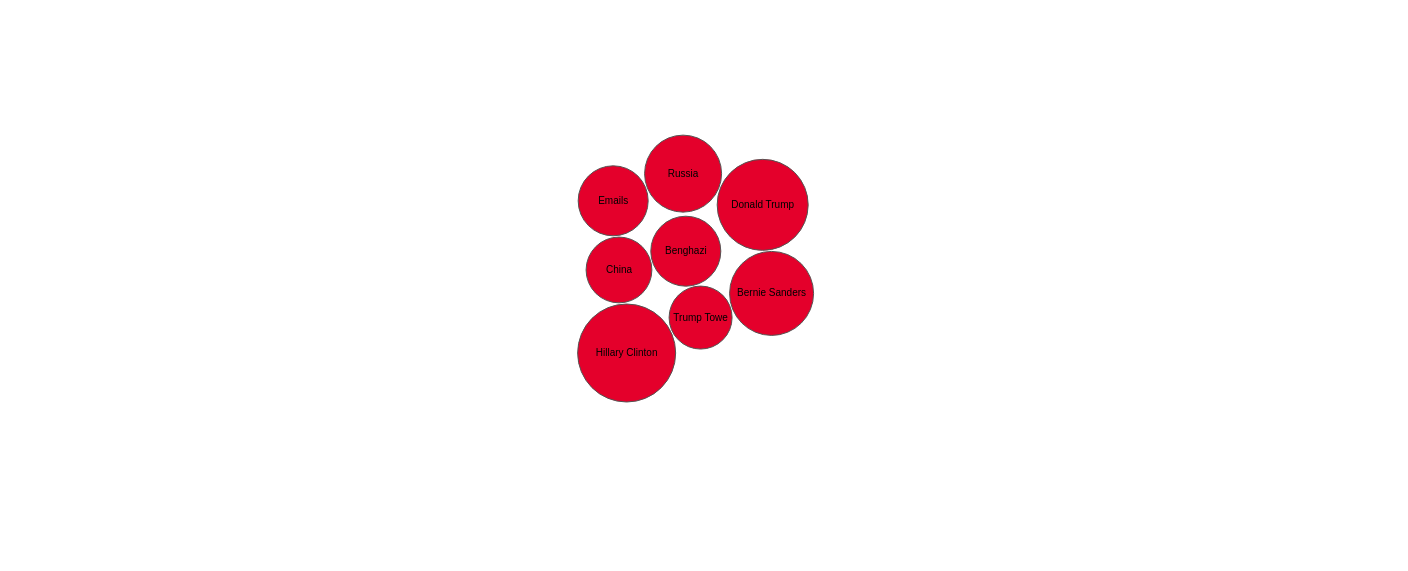
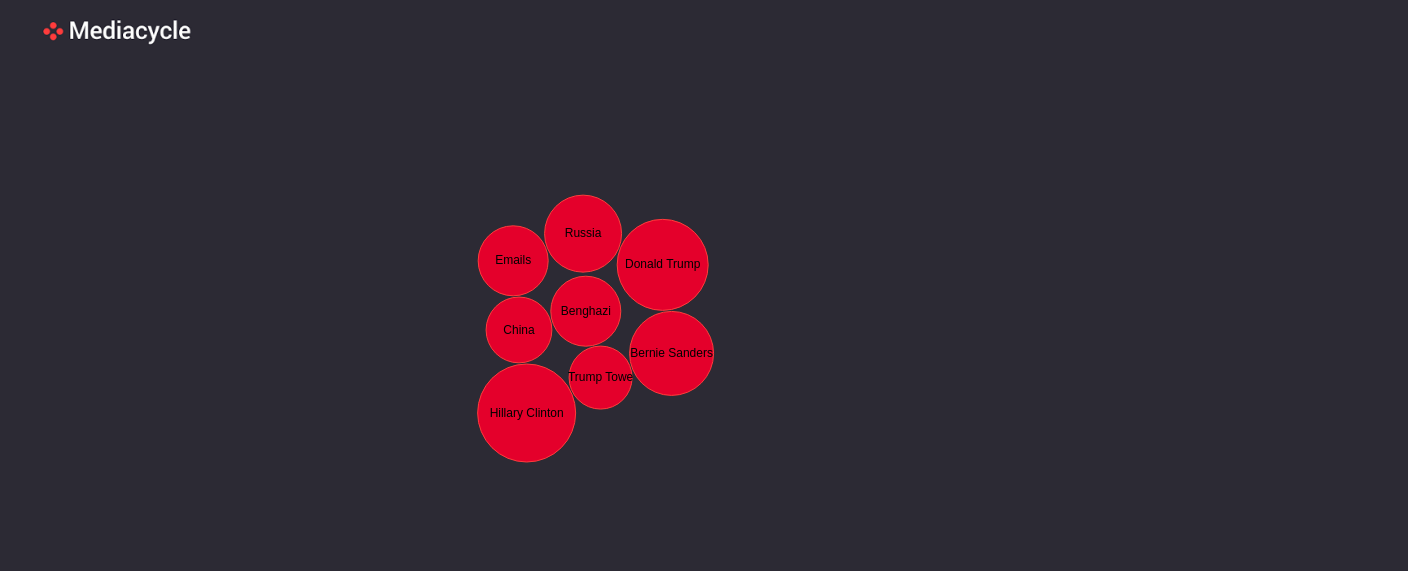
Before and after one commit to shenkarlab/ClintonVsTrump, a plain HTML site: page app/public/index.html in a window 1280 px wide. Shown: the whole page, 1408 px wide, since content can reach past the window. Drawn offline with nearby package versions, Linux system fonts and the light colour scheme.

Commit message:
new commit2

```diff
--- /dev/null
+++ b/app/public/css/style.css
@@ -0,0 +1,21 @@
+text {
+  font: 12px sans-serif;
+  color: #ffffff;
+}
+circle {
+    stroke: #FF3C3C;
+    stroke-width: 1;
+}
+body{
+    background-color: #2C2A34;
+}
+#logo{
+  display:block;
+  width:200px;
+  height:60px;
+  background:url('../images/logo.png') no-repeat;
+  margin:0 auto;
+  position: relative;
+  top:12%;
+  right: 40%;
+}
--- a/app/public/index.html
+++ b/app/public/index.html
@@ -5,16 +5,8 @@
         <title>Bubbles</title>
             <meta charset="utf-8" />
             <script src="https://d3js.org/d3.v3.min.js"></script>
-  <style type="text/css">
-text {
-  font: 10px sans-serif;
-}
-circle {
-    stroke: #565352;
-    stroke-width: 1;
-}
-</style>
-         <!--<link rel="stylesheet" type="text/css" href="css/style.css">-->
+
+         <link rel="stylesheet" type="text/css" href="css/style.css">
      </head>
          <bod>
             <header>
@@ -40,7 +32,7 @@
 
 
 
-var width = 1400,
+var width = 1200,
     height = 500,
     padding = 1.5, // separation between same-color nodes
     clusterPadding = 6, // separation between different-color nodes
```
Also changed, not shown: app/public/images/logo.png (added).
